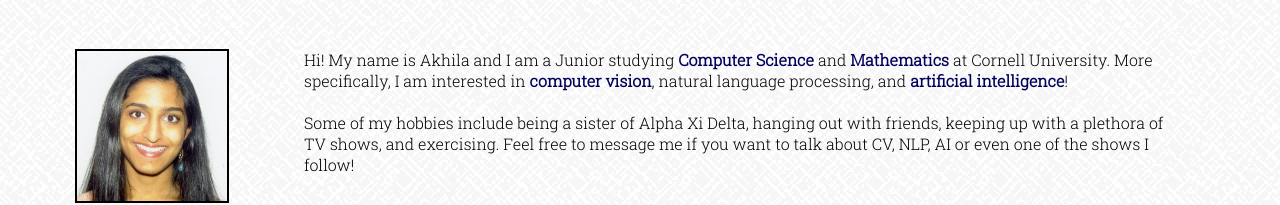
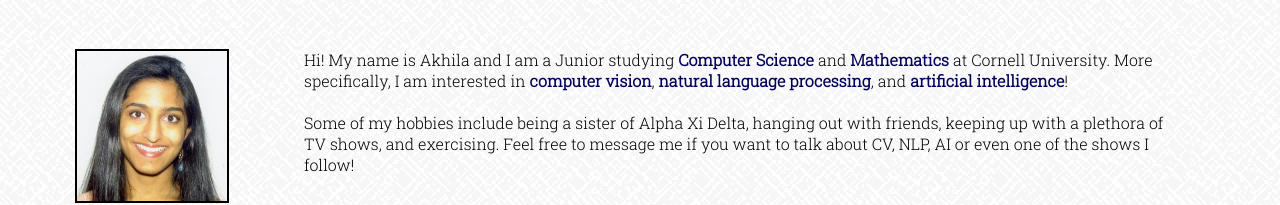
Before and after one commit to akhilaananthram/akhilaananthram.github.io, a plain HTML site: page index.html in a window 1280 px wide. Shown: the part 286-491 px from the top of the page. Drawn offline with Linux system fonts and the light colour scheme.

Commit message:
colored NLP

```diff
--- a/index.html
+++ b/index.html
@@ -23,7 +23,7 @@
 
 <div id="blurb">
   <img src="img/head_shot.jpg" alt="Profile">
-  <p>Hi! My name is Akhila and I am a Junior studying <span class="interest">Computer Science</span> and <span class="interest">Mathematics</span> at Cornell University. More specifically, I am interested in <span class="interest">computer vision</span>, <span id="interest">natural language processing</span>, and <span class="interest">artificial intelligence</span>!<br>
+  <p>Hi! My name is Akhila and I am a Junior studying <span class="interest">Computer Science</span> and <span class="interest">Mathematics</span> at Cornell University. More specifically, I am interested in <span class="interest">computer vision</span>, <span class="interest">natural language processing</span>, and <span class="interest">artificial intelligence</span>!<br>
   <br>
   Some of my hobbies include being a sister of Alpha Xi Delta, hanging out with friends, keeping up with a plethora of TV shows, and exercising. Feel free to message me if you want to talk about CV, NLP, AI or even one of the shows I follow!</p>
 </div>
```
